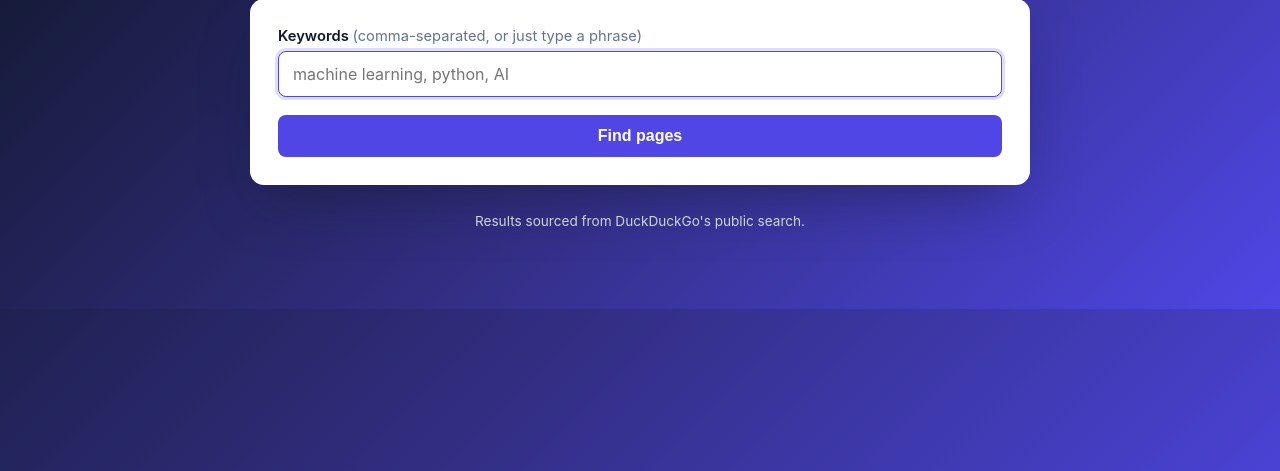
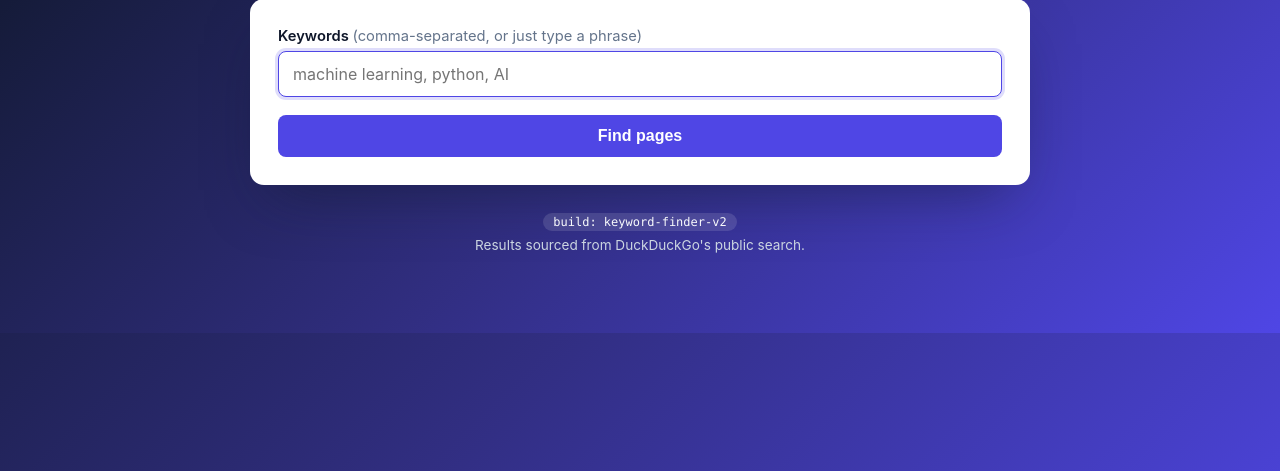
Before and after one commit to snoramanian/Testing-Claude-Code., a Flask app: page / in a window 1280 px wide. Shown: the part 149-620 px from the top of the page. Run offline with Flask 3, Linux system fonts and the light colour scheme.

Commit message:
Add visible build marker to confirm Vercel deployment freshness
Adds a small "build: keyword-finder-v2" badge to the footer so a stale
Vercel build is immediately distinguishable from a fresh one. If you
see this badge after a redeploy, you're on the latest code; if you
don't, the deployment is still stale.

```diff
--- a/static/style.css
+++ b/static/style.css
@@ -195,6 +195,17 @@ mark {
   font-size: 0.85rem;
 }
 
+.version-badge {
+  display: inline-block;
+  background: rgba(255, 255, 255, 0.12);
+  color: #f8fafc;
+  padding: 2px 10px;
+  border-radius: 999px;
+  font-size: 0.75rem;
+  font-family: ui-monospace, Menlo, Consolas, monospace;
+  margin-bottom: 6px;
+}
+
 .hidden { display: none; }
 
 @media (max-width: 540px) {
--- a/templates/index.html
+++ b/templates/index.html
@@ -38,6 +38,7 @@
     </section>
 
     <footer class="foot">
+      <span class="version-badge">build: keyword-finder-v2</span><br />
       Results sourced from DuckDuckGo's public search.
     </footer>
   </main>
```
